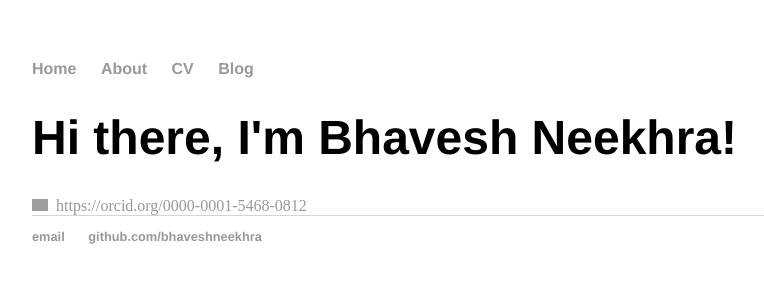
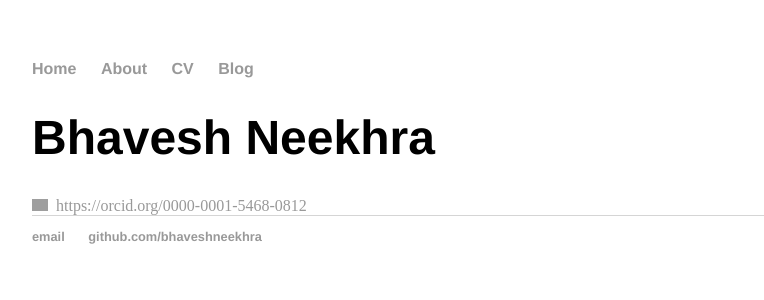
Before and after one commit to bhaveshneekhra/bhaveshneekhra.github.io, a Jekyll site: the page built from index.html, in a window 1280 px wide. Shown: the top 300 px of the page, without its empty margins (160-924 px from the left). Built offline with Jekyll 4.4.1, drawn with Linux system fonts in a browser that asks for light colours; grey boxes are pictures that could not be loaded.

Commit message:
Updating homepage

```diff
--- a/index.html
+++ b/index.html
@@ -1,7 +1,7 @@
 ---
 layout: default
-title: Bhavesh Neekhra, PhD Scholar
+title: Bhavesh Neekhra, PhD Candidate
 ---
 <div class="blurb">
-	<h1>Hi there, I'm Bhavesh Neekhra!</h1>
+	<h1>Bhavesh Neekhra</h1>
 </div><!-- /.blurb -->
```
